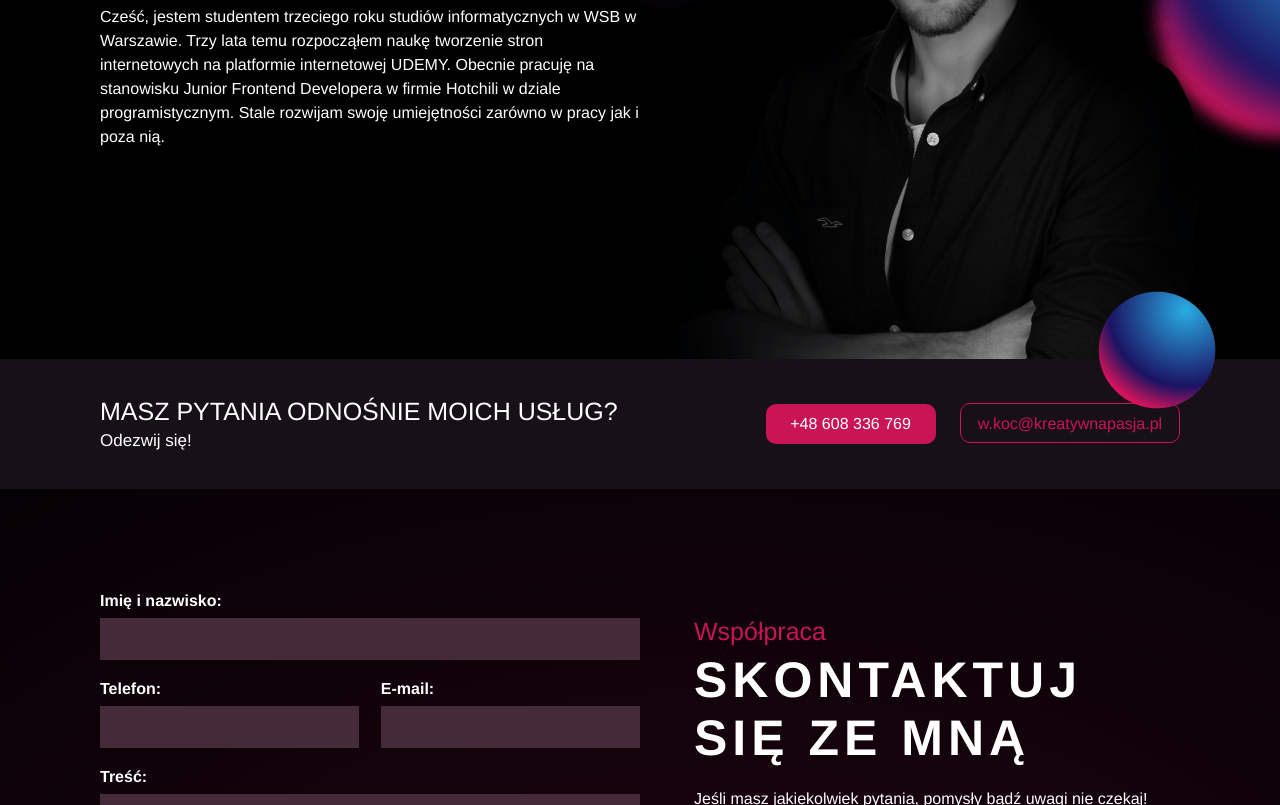
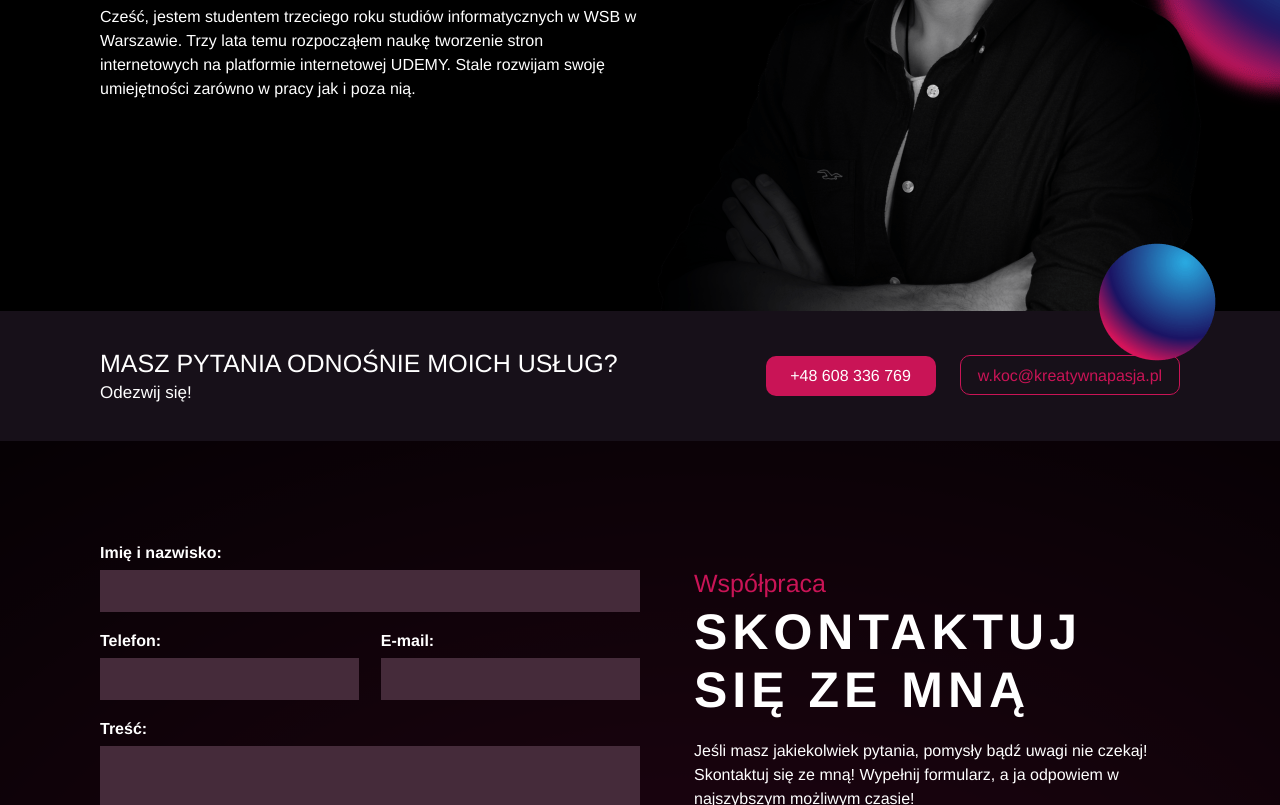
Before and after one commit to wojtekkoc/my-business-card-website, a plain HTML site: page index.html in a window 1280 px wide. Shown: the part 3298-4103 px from the top of the page. Drawn offline with nearby package versions, Linux system fonts and the light colour scheme.

Commit message:
Update index.html

```diff
--- a/index.html
+++ b/index.html
@@ -25,7 +25,6 @@
     <link href="https://unpkg.com/aos@2.3.1/dist/aos.css" rel="stylesheet">
     <link rel="stylesheet" href="style.css">
     <title>Wojciech Koc | Web-developer</title>
-    <!-- Google tag (gtag.js) -->
     <script async src="https://www.googletagmanager.com/gtag/js?id=G-MM03WCDHV8"></script>
     <script>
         window.dataLayer = window.dataLayer || [];
@@ -48,7 +47,6 @@
                     <ul>
                         <li data-aos="fade-down" data-aos-duration="700"><a href="#skills">Umiejętności</a></li>
                         <li data-aos="fade-down" data-aos-duration="700"><a href="#steps">Proces Tworzenia</a></li>
-                        <!-- <li><a href="#">Portfolio</a></li> -->
                         <li data-aos="fade-down" data-aos-duration="700"><a href="#about_me">O mnie</a></li>
                         <li data-aos="fade-down" data-aos-duration="700"><a href="#contact">Kontakt</a></li>
                         <img data-aos="fade-down" data-aos-duration="700" src="images/blur_to_btn.png" alt="blur_pink">
@@ -59,8 +57,6 @@
                 <div class="social_media">
                     <a href="https://www.facebook.com/wojtek.koc.50" target="_blank"><img src="images/facebook.svg"
                             alt="fb"></a>
-                    <!-- <a href="https://www.instagram.com/niunio_xd/" target="_blank"><img src="images/instagram.svg"
-                            alt="instagram"></a> -->
                     <a href="https://www.linkedin.com/in/wojciech-koc-05a28b224/" target="_blank">
                         <img src="images/linkedin.svg" alt="linkedin"></a>
                     <a href="https://github.com/wojtekkoc" target="_blank"><img src="images/github.svg"
@@ -84,7 +80,6 @@
                     <ul>
                         <li><a href="#skills">Umiejętności</a></li>
                         <li><a href="#steps">Proces Tworzenia</a></li>
-                        <!-- <li><a href="#">Portfolio</a></li> -->
                         <li><a href="#about_me">O mnie</a></li>
                         <li><a href="#contact">Kontakt</a></li>
                     </ul>
@@ -92,9 +87,6 @@
                         <a href="https://www.facebook.com/wojtek.koc.50" target="_blank">
                             <img src="images/facebook.svg" alt="fb" class="social_icon">
                         </a>
-                        <!-- <a href="https://www.instagram.com/niunio_xd/" target="_blank">
-                            <img src="images/instagram.svg" alt="instagram" class="social_icon">
-                        </a> -->
                         <a href="https://www.linkedin.com/in/wojciech-koc-05a28b224/" target="_blank">
                             <img src="images/linkedin.svg" alt="linkedin" class="social_icon">
                         </a>
@@ -285,8 +277,7 @@
                     <h3 data-aos="fade-up" data-aos-duration="700">Wojciech Koc</h3>
                     <p data-aos="fade-up" data-aos-duration="700">Cześć, jestem studentem trzeciego roku studiów
                         informatycznych w WSB w Warszawie. Trzy lata temu rozpocząłem naukę tworzenie stron
-                        internetowych na platformie internetowej UDEMY. Obecnie pracuję na stanowisku Junior Frontend
-                        Developera w firmie Hotchili w dziale programistycznym. Stale rozwijam swoję umiejętności
+                        internetowych na platformie internetowej UDEMY. Stale rozwijam swoję umiejętności
                         zarówno w pracy jak i poza nią. </p>
                 </div>
                 <img data-aos="fade-up" data-aos-duration="700" class="profilePhoto" src="images/wojtek.png"
@@ -368,8 +359,6 @@
                         <div data-aos="fade-up" data-aos-duration="700">
                             <a href="https://www.facebook.com/wojtek.koc.50" target="_blank"><img
                                     src="images/facebook.svg" alt="fb"></a>
-                            <!-- <a href="https://www.instagram.com/niunio_xd/" target="_blank"><img
-                                    src="images/instagram.svg" alt="instagram"></a> -->
                             <a href="https://www.linkedin.com/in/wojciech-koc-05a28b224/" target="_blank">
                                 <img src="images/linkedin.svg" alt="linkedin"></a>
                             <a href="https://github.com/wojtekkoc" target="_blank"><img src="images/github.svg"
```
